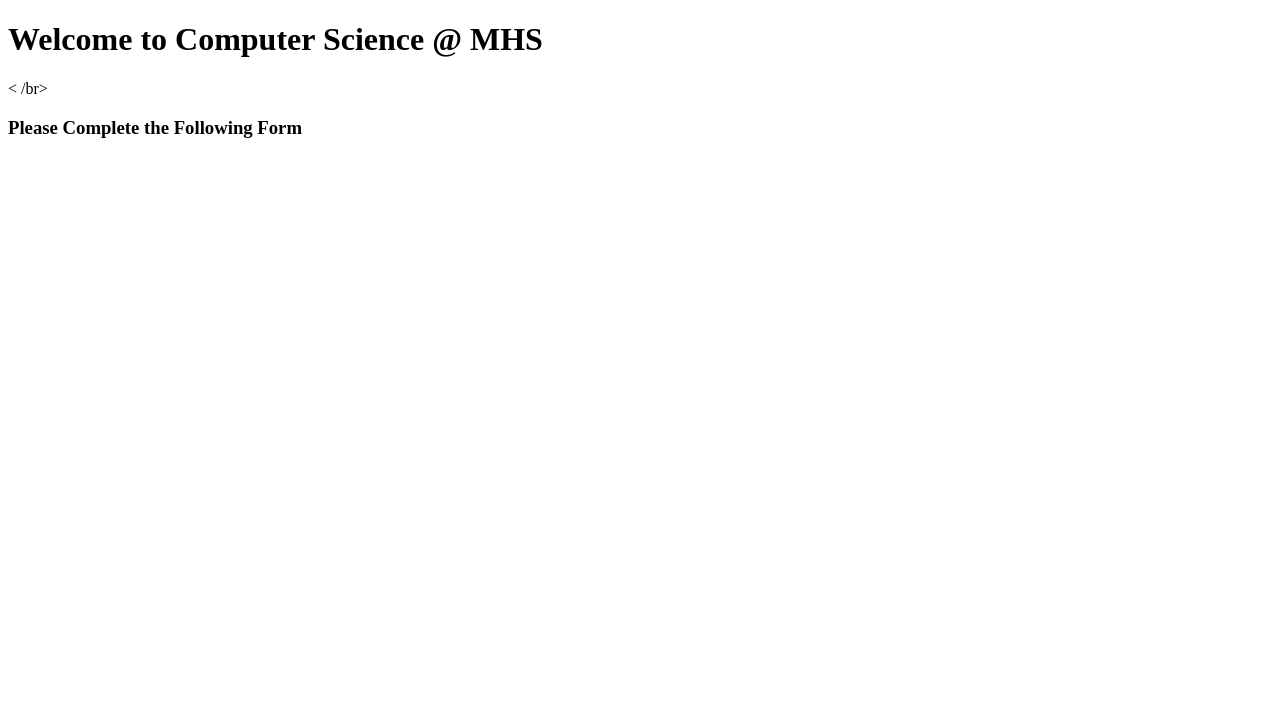
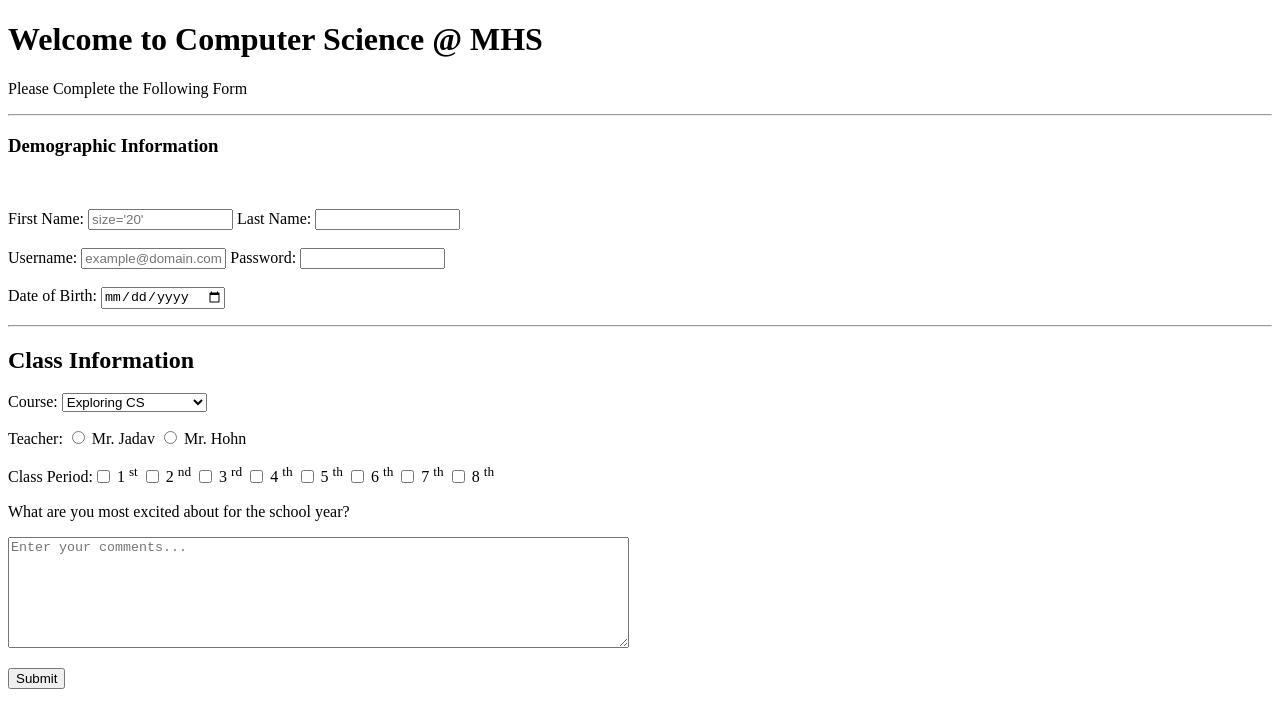
Before and after one commit to Gdog789/html.css-0, a plain HTML site: page Project 6/forms copy.html in a window 1280 px wide. Drawn offline with Linux system fonts and the light colour scheme.

Commit message:
Update forms copy.html

```diff
--- a/Project 6/forms copy.html
+++ b/Project 6/forms copy.html
@@ -5,11 +5,69 @@
     </head>
     <body>
         <h1>Welcome to Computer Science @ MHS</h1>
-        < /br>
-        <h3>Please Complete the Following Form</h3>
-        <form action="mailto:gmoore@student.mamkschools.org" method="Post"
-        enctype="multipart/form-data" name="EmailForm">
-
+        <p>Please Complete the Following Form</p>
+        <hr />
+        <form action="mailto:gmoore@student.mamkschools.org" method="Post" enctype="multipart/form-data" name="EmailForm">
+            <h3>Demographic Information</h3>
+            <br />
+            <p>
+                First Name:
+                <input type="text" name="firstName" size="15" maxlength="30" placeholder="size='20'" required="required"/>
+                Last Name:
+                <input type="text" name="lastName" size="15" maxlength="30"required="required"/>
+                <br />
+                <br />
+                Username:
+                <input type="text" name="username" size="15" maxlength="30" placeholder="example@domain.com" required="required"/>
+                Password:
+                <input type="password" name="password" size="15" maxlength="16" required="required"/>
+                <br />
+                <br />
+                Date of Birth:
+                <input type="date" name="birthDay" required="required"/>
+            </p>
+            <hr />
+            <h2>Class Information</h2>
+            <p>
+                Course:
+                <select name="Course">
+                    <option value="Expoloring CS" selected="selected">Exploring CS</option>
+                    <option value="Intro. to Java">Intro. to Java</option>
+                    <option value="APCS">APCS</option>
+                    <option value="Callaborative">Collaborative Design</option>
+                </select>
+            </p>
+            <p>
+                Teacher:
+                <input type="radio" name="teacher" value="Mr. Jadav">
+                Mr. Jadav
+                <input type="radio" name="teacher" value="Mr. Hohn">
+                Mr. Hohn
+            </p>
+            <p>
+                Class Period:<input type="checkbox" name="period" value="1" /> 1 <sup>st</sup>
+                <input type="checkbox" name="period" value="2" />
+                2 <sup>nd</sup>
+                <input type="checkbox" name="period" value="3" />
+                3 <sup>rd</sup>
+                <input type="checkbox" name="period" value="4" />
+                4 <sup>th</sup>
+                <input type="checkbox" name="period" value="5" />
+                5 <sup>th</sup>
+                <input type="checkbox" name="period" value="6" />
+                6 <sup>th</sup>
+                <input type="checkbox" name="period" value="7" />
+                7 <sup>th</sup>
+                <input type="checkbox" name="period" value="8" />
+                8 <sup>th</sup>
+            </p>
+            <p>What are you most excited about for the school year?</p>
+            <p>
+                <textarea name="comments" cols="75" rows="7" placeholder="Enter your comments..."></textarea>
+            </p>
+            <p>
+                <input type="submit" value="Submit" />
+            </p>
         </form>
     </body>
 </html>
```
